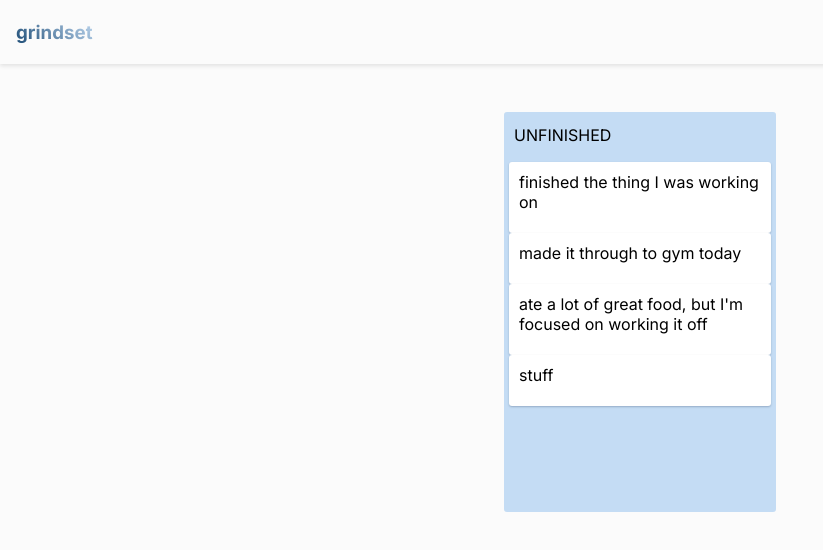
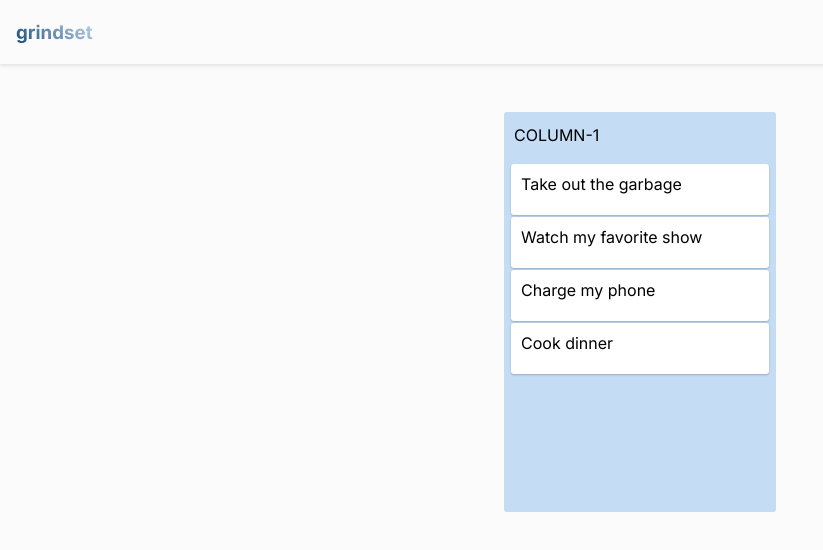
Before and after one commit to Shaurnav/grindset, a Next.js app in the folder web/: page / in a window 1280 px wide. Shown: the top 550 px of the page, without its empty margins (0-823 px from the left). Built offline with nearby package versions, Linux system fonts and the light colour scheme.

Commit message:
persist list reordering

```diff
--- a/web/components/Interfaces.ts
+++ b/web/components/Interfaces.ts
@@ -1,8 +1,6 @@
 export interface ITask {
 	description: string;
-	status: string;
-	id: number;
-	index: number;
+	id: string;
 }
 export interface ITasks {
 	[taskName: string]: ITask;
--- a/web/components/task-list-set/task-list/index.tsx
+++ b/web/components/task-list/index.tsx
@@ -2,28 +2,30 @@ import { Droppable } from "react-beautiful-dnd";
 import styles from './styles.module.scss'
 import { TaskProps } from "./task";
 import Task from "./task";
+import { IColumn, ITask, ITasks } from "@/components/Interfaces";
 
 export type TaskListProps = {
-  tasks: TaskProps[],
-  status: string,
+  tasks: ITask[],
+  column: IColumn,
+  index: number,
 }
 
-export default function TaskList({tasks, status}: TaskListProps) {
+export default function TaskList({tasks, column, index}: TaskListProps) {
 
   return (
-    <Droppable key={status} droppableId={status}>
+    <Droppable droppableId={column.id}>
       {provided => (
         <div className={styles.list}>
           <div className={styles.title}>
-            {status}
+            {column.id}
           </div>
           <div className={styles.tasks}
             {...provided.droppableProps}
             ref={provided.innerRef}
-            data-testid={`board-list:${status}`}
+            data-testid={`board-list:${column.id}`}
           >
-            {tasks.map((task) => (
-              <Task key={task.id} {...task} />
+            {tasks.map((task, index) => (
+              <Task key={task.id} task={task} index={index}/>
             ))}
           </div>
         </div>
--- a/web/components/task-list-set/task-list/task/index.tsx
+++ b/web/components/task-list/task/index.tsx
@@ -1,17 +1,16 @@
 import { Draggable } from "react-beautiful-dnd";
 import styles from "./styles.module.scss";
+import { ITask } from "@/components/Interfaces";
 
 export type TaskProps = {
-  description: string,
-  status: string,
-  id: number,
+  task: ITask;
   index: number,
 };
 
-export default function Task({description, id, status, index}: TaskProps ) {
+export default function Task({task, index}: TaskProps ) {
 
   return (
-    <Draggable draggableId={description} index={index}>
+    <Draggable draggableId={task.id} index={index}>
       {(draggableProvided, draggableSnapshot) => (
         <div
           {...draggableProvided.draggableProps}
@@ -19,7 +18,7 @@ export default function Task({description, id, status, index}: TaskProps ) {
           ref={draggableProvided.innerRef}
           className={styles.issueContainer}
         >
-          <p>{description}</p>
+          <p>{task.description}</p>
         </div>
       )}
     </Draggable>
--- a/web/components/task-list-set/task-list/task/styles.module.scss
+++ b/web/components/task-list/task/styles.module.scss
@@ -1,5 +1,6 @@
 .issueContainer {
   padding: 10px;
+  margin: 2px;
   border-radius: 3px;
   background: #fff;
   box-shadow: 0px 1px 2px 0px rgba(9, 30, 66, 0.25);
--- a/web/pages/index.tsx
+++ b/web/pages/index.tsx
@@ -3,10 +3,11 @@ import Image from 'next/image'
 import { Inter } from 'next/font/google'
 import styles from '@/styles/Home.module.scss'
 import Header from '@/components/header'
-import Task from '@/components/task-list-set/task-list/task'
-import TaskList from '@/components/task-list-set/task-list'
-import React from 'react'
-import { DragDropContext } from 'react-beautiful-dnd'
+import Task from '@/components/task-list/task'
+import TaskList from '@/components/task-list'
+import React, { useState } from 'react'
+import { DragDropContext, DropResult } from 'react-beautiful-dnd'
+import { IData } from '@/components/Interfaces'
 
 const inter = Inter({ subsets: ['latin'] })
 
@@ -17,19 +18,72 @@ export const StatusOptions = {
   DONE: 'Done',
 };
 
-const issueOne = {description: "finished the thing I was working on", status: StatusOptions.UNFINISHED, id: 1, index: 0};
-const issueTwo = {description: "made it through to gym today", status: StatusOptions.UNFINISHED, id: 2, index: 1};
-const issueThree = {description: "ate a lot of great food, but I'm focused on working it off", status: StatusOptions.UNFINISHED, id: 3, index: 2};
-const issueFour = {description: "stuff", status: StatusOptions.UNFINISHED, id: 4, index: 3};
-const issues = {tasks: [issueOne, issueTwo, issueThree, issueFour], status: StatusOptions.UNFINISHED}
-//ideal payload:
-// issue = {description, date, status}
+const initialData = {
+	tasks: {
+		"task-1": { id: "task-1", description: "Take out the garbage" },
+		"task-2": { id: "task-2", description: "Watch my favorite show" },
+		"task-3": { id: "task-3", description: "Charge my phone" },
+		"task-4": { id: "task-4", description: "Cook dinner" },
+	},
+	columns: {
+		"column-1": {
+			id: "column-1",
+			title: StatusOptions.UNFINISHED,
+			taskIds: ["task-1", "task-2", "task-3", "task-4"],
+		},
+		"column-2": {
+			id: "column-2",
+			title: StatusOptions.INPROGRESS,
+			taskIds: [],
+		},
+		"column-3": {
+			id: "column-3",
+			title: StatusOptions.DONE,
+			taskIds: [],
+		},
+	},
+  columnOrder: ["column-1"]
+};
 
 export default function Home() {
-  const onDragEnd = (result: any) => {
-    //reorder our column
+  const [state, setState] = useState<IData>(initialData);
+
+  const onDragEnd = (result: DropResult) => {
+    const { destination, source, draggableId} = result;
+
+		if (!destination) {
+			return;
+		}
+
+		if (
+			destination.droppableId === source.droppableId &&
+			destination.index === source.index
+		) {
+			return;
+		}
+
+    const column = state.columns[source.droppableId];
+    const newTaskIds = Array.from(column.taskIds);
+    newTaskIds.splice(source.index, 1);
+    newTaskIds.splice(destination.index, 0, draggableId);
+
+    const newColumn = {
+      ...column,
+      taskIds: newTaskIds,
+    };
+
+    const newState = {
+      ...state,
+      columns: {
+        ...state.columns,
+        [newColumn.id]: newColumn,
+      }
+    };
+
+    setState(newState);
   }
 
+  //note that taskList is actually a single column right now... I know I know...
   return (
     <DragDropContext onDragEnd={onDragEnd}>
       <React.StrictMode>
@@ -42,7 +96,21 @@ export default function Home() {
           </Head>
           <Header/>
           <main className={`${styles.main}`}>
-            <TaskList {...issues}></TaskList>
+            {state.columnOrder.map((columnId, index) => {
+              const column = state.columns[columnId];
+              const tasks = column.taskIds.map(
+                (taskId) => state.tasks[taskId]
+              );
+
+              return (
+                <TaskList
+                  key={column.id}
+                  column={column}
+                  tasks={tasks}
+                  index={index}
+                />
+              );
+            })}
           </main>
         </div>
       </React.StrictMode>
```
Also changed, not shown: web/components/task-list-set/index.tsx (deleted), web/components/task-list-set/styles.module.scss (deleted), web/components/task-list/styles.module.scss (renamed from web/components/task-list-set/task-list/styles.module.scss).
